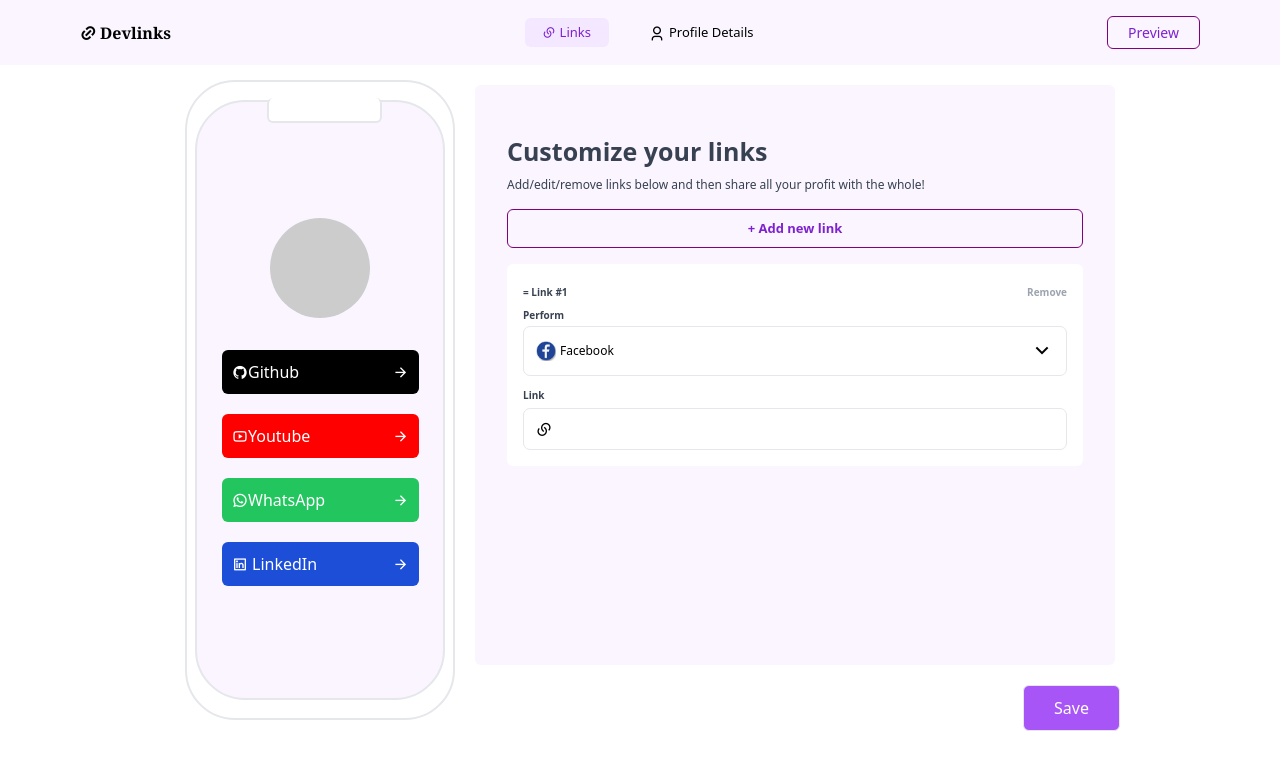
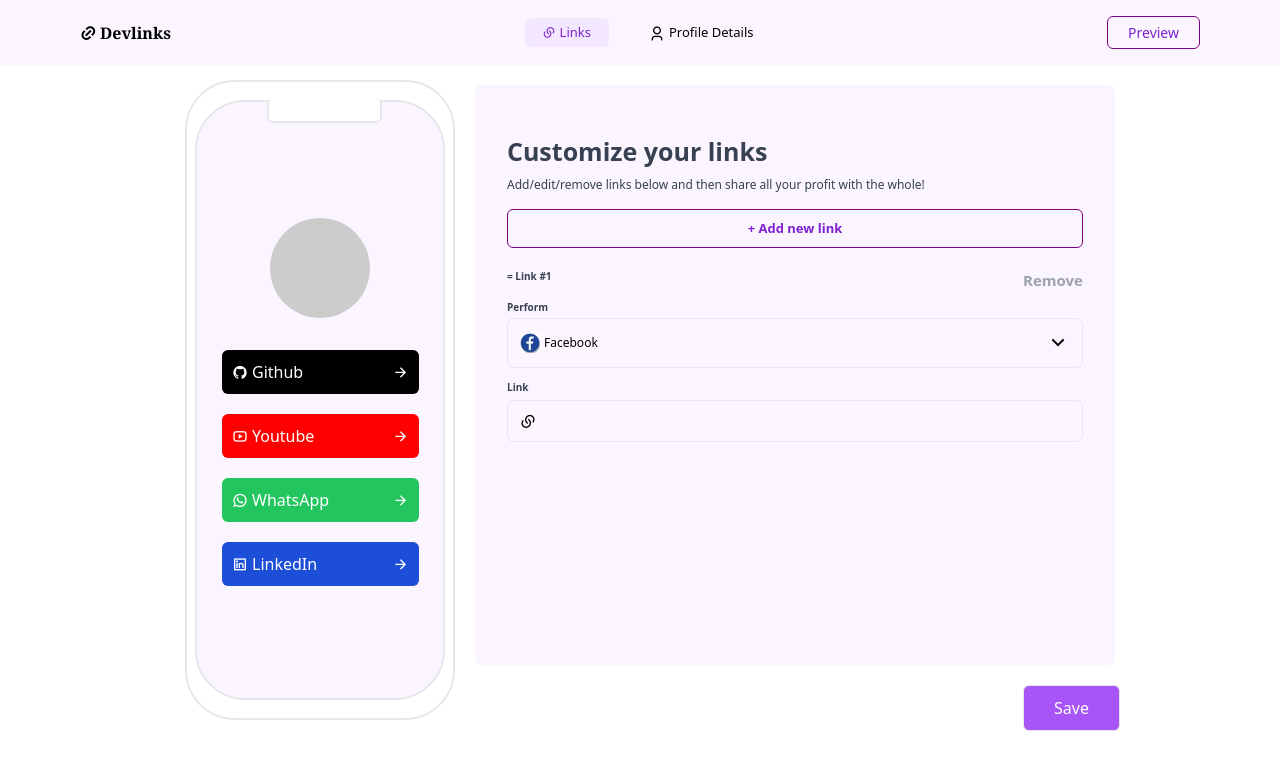
Before and after one commit to Niffer-dev/link-tree, a React (Vite) app: page / in a window 1280 px wide. Both pictures are taken after a click on the button "+ Add new link". Shown: the top 770 px of the page. Built offline with nearby package versions, Linux system fonts and the light colour scheme.

Commit message:
new editss

```diff
--- a/src/components/button/Button.jsx
+++ b/src/components/button/Button.jsx
@@ -1,9 +1,9 @@
 import React from 'react'
 
-const Button = ({saveLinks}) => {
+const Button = ({getInputs}) => {
   return (
     <div className='flex justify-end items-end'>
-      <button onClick={() => saveLinks()} className='flex justify-end items-end px-[30px] py-[10px] mr-[-25px] border rounded-md text-white bg-purple-500'>Save</button>
+      <button onClick={() => getInputs()} className='flex justify-end items-end px-[30px] py-[10px] mr-[-25px] border rounded-md text-white bg-purple-500'>Save</button>
     </div>
   )
 }
--- a/src/components/customizelinks/Customizelinks.jsx
+++ b/src/components/customizelinks/Customizelinks.jsx
@@ -1,115 +1,143 @@
-import React, { useState } from 'react'
-import facebook from '../../assets/facebook.jpeg'
-import instagram from '../../assets/instagram.jpeg'
-import telegram from '../../assets/telegram.jpeg'
-import twitter from '../../assets/facebook.jpeg'
-import linkedin from '../../assets/facebook.jpeg'
-import snapchat from '../../assets/facebook.jpeg'
-import whatsapp from '../../assets/whatsapp.png'
-import youtube from '../../assets/youtube.png'
+import React, { useState } from "react";
+import facebook from "../../assets/facebook.jpeg";
+import instagram from "../../assets/instagram.jpeg";
+import telegram from "../../assets/telegram.jpeg";
+import twitter from "../../assets/facebook.jpeg";
+import linkedin from "../../assets/facebook.jpeg";
+import snapchat from "../../assets/facebook.jpeg";
+import whatsapp from "../../assets/whatsapp.png";
+import youtube from "../../assets/youtube.png";
+
+const Customizelinks = ({ setLinks, links }) => {
+  const [templateDivs, setTemplateDivs] = useState([]);
+  const [linksDropDown, setLinksDropDown] = useState(false);
 
 
+  const [selectedMedia, setSelectedMedia] = useState({
+    logo: facebook,
+    name: "Facebook",
+  });
 
-const Customizelinks = ({setInputValue}) => {
-
-    const [templateDivs, setTemplateDivs] = useState([]);
-    const [linksDropDown, setLinksDropDown] = useState(false)
-    const [selectedMedia, setSelectedMedia] = useState({logo: facebook, name:'Facebook'})
 
   const linksArray = [
     {
       id: 1,
       logo: facebook,
-            name:'Facebook'
+      name: "Facebook",
     },
     {
-            id: 2,logo: instagram, name:'Instagram'},
-        {id: 3,logo: whatsapp, name:'WhatsApp'},
-        {id: 4,logo: telegram, name:'Telegram'},
-        {id: 5,logo: youtube, name:'YouTube'},
-    ]
-
-    const handleCreateTemplateDiv = () => {
-        setTemplateDivs(prevTemplateDivs => [...prevTemplateDivs,
+      id: 2,
+      logo: instagram,
+      name: "Instagram",
+    },
+    {
+      id: 3,
+      logo: whatsapp,
+      name: "WhatsApp"
+    },
+    {
+      id: 4,
+      logo: telegram,
+      name: "Telegram"
+    },
+    {
+      id: 5,
+      logo: youtube,
+      name: "YouTube"
+    },
+  ];
 
 
-        <div key={templateDivs.length} className='bg-white py-[1rem] px-[1rem] rounded-md shadow-gray-500 mb-[20px]'>
+  const removeParent = (event) => {
+    const parentElement =
+      event.target.parentElement.parentElement;
+    parentElement.remove();
+  };
+
+  const handleCreateTemplateDev = () => {
+    setLinks([...links, {
+      linkLogo: '',
+      linkText: ''
+    }])
+  }
+
+
+
+  function updateOdd(value, index, field) {
+    const newLinks = [...links];
+    if (field === 'linkLogo') {
+      newLinks[index].linkLogo = value;
+    } else if (field === 'linkText') {
+      newLinks[index].linkText = value;
+    }
+    setLinks(newLinks);
+  }
+
+  const getInput = () => {
+    links.map(val => {
+      console.log(val);
+    })
+  }
+
+
+
+
+
+  return (
     <div>
-                <div className='flex justify-between text-[10px] py-[5px] text-gray-700 font-bold'>
-                    <h2>= Link #{templateDivs.length + 1}</h2>
-                    <button onClick={removeParent} className='text-gray-400'>Remove</button>
+      <div className="px-[2rem] py-[2rem] w-[100%] h-[580px] m-5 bg-purple-50 rounded-md">
+        <div className="py-[1rem] rounded-md shadow-gray-500">
+          <h2 className="font-bold text-[25px] text-gray-700">Customize your links</h2>
+
+          <p className="text-[12px] pb-[15px] pt-[5px] text-gray-700">Add/edit/remove links below and then share all your profit with the whole!</p>
+
+          <button onClick={handleCreateTemplateDev} className="text-[13px] font-bold text-purple-700 w-[100%] py-[9px] px-[20px] rounded-[6px]" style={{ border: "1px solid purple" }}> {" "}+ Add new link</button>
+        </div>
+
+
+        <div className="container max-h-[390px] overflow-y-auto ">
+          {links.map((odd, index) => (
+            <div key={index} className="pb-[50px] border-black">
+              <div className="flex justify-between text-[10px] py-[5px] text-gray-700 font-bold">
+                <p>= Link #1</p>
+                <button  onClick={removeParent} className="text-gray-400 text-[15px]">Remove</button>
               </div>
 
               <div>
-                    <p className='text-[10px] py-[3px] font-semibold text-gray-700'>Perform</p>
-                    <div className={`relative flex items-center justify-between px-3 py-2 w-[100%] border rounded-[7px]`}>
-                        <div className='flex items-center gap-1'>
-                            <img src={selectedMedia.logo}  className='h-[20px] w-[20px]' alt="" />
-                            <button className='text-[12px] py-[2px] rounded-sm'>{selectedMedia.name}</button>
+                <p className="text-[10px] py-[3px] font-semibold text-gray-700">Perform</p>
+
+                <div className="relative flex items-center justify-between px-3 py-2 w-[100%] border rounded-[7px]">
+
+                  <div className="flex items-center gap-1">
+                    <img src={selectedMedia.logo} className="h-[20px] w-[20px]" alt=""  />
+                    <button className="text-[12px] py-[2px] rounded-sm">{selectedMedia.name}</button>
                   </div>
 
                   <div>
-                            <i onClick={(e) => {
-                                e.stopPropagation();
-                                setLinksDropDown(!linksDropDown)
-                                console.log("hello");
-                            }} className='text-black ' class="ri-arrow-down-s-line cursor-pointer text-2xl"
-                            ></i>
-                            {/* <p className='cursor-pointer'>V</p> */}
-
-                            {
-                                linksDropDown &&
-                                <div className='absolute bg-white border z-10 w-full top-[45px] left-0 py-2 px-3 rounded-[8px]'>
-                                    {
-                                        linksArray.map(link => (
-                                            <div className='flex items-center gap-1'>
-                                                <button onClick={e => setSelectedMedia(link)} className={` flex gap-[7px] border-b border-gray-500 items-center w-[100%] text-[12px] py-[6px] px-[5px] mb-[10px] rounded-sm`}  >
-                                                    <img src={link.logo} className='h-[20px] w-[20px]' />
-                                                    <p>{link.name}</p>
-                                                </button>
-                                            </div>
-                                        ))
-                                    }
-                                </div>
-                            }
+                    <i className="text-black cursor-pointer ri-arrow-down-s-line text-2xl"></i>
                   </div>
                 </div>
               </div>
 
               <div>
-                    <p className=' pt-[12px] pb-[5px] text-[10px] font-semibold text-gray-700'>Link</p>
-                    <div className='flex gap-1 items-center justify-between px-3 py-2 w-[100%] border rounded-[7px]'>
-                        <i class="ri-links-fill"></i>
-                        <input onChange={(e) => setInputValue(e.target.value)} type="text" className='w-[100%] rounded-sm outline-none'/>
+                <p className="pt-[12px] pb-[5px] text-[10px] font-semibold text-gray-700">Link</p>
+
+                  <div className="flex gap-1 items-center justify-between px-3 py-2 w-[100%] border rounded-[7px]">
+                    <i className="ri-links-fill"></i>
+                    <input onChange={(e) => {
+                        const value = e.target.value;
+                        updateOdd(value, index, 'linkText');
+                        }}
+                        type="text"
+                        className="w-[100%] rounded-sm outline-none bg-purple-50 "/>
                   </div>
                 </div>
             </div>
-        </div>
-        ]);
-    };
-
-    const removeParent = (event) => {
-        const parentElement = event.target.parentElement.parentElement.parentElement;
-        parentElement.remove();
-    };
-
-  return (
-    <>
-        <div className='px-[2rem] py-[2rem] w-[100%] h-[580px] m-5 bg-purple-50 rounded-md'>
-            <div className='py-[1rem] rounded-md shadow-gray-500'>
-                <h2 className='font-bold text-[25px] text-gray-700'>Customize your links</h2>
-                <p className='text-[12px] pb-[15px] pt-[5px] text-gray-700'>Add/edit/remove links below and then share all your profit with the whole!</p>
-                <button onClick={handleCreateTemplateDiv} className='text-[13px] font-bold text-purple-700 w-[100%] py-[9px] px-[20px] rounded-[6px]' style={{border: '1px solid purple'}}> + Add new link</button>
-            </div>
-
-            <div className='container max-h-[390px] overflow-y-auto'>
-                {templateDivs.map((templateDiv, index) => (
-                    <div key={index}>{templateDiv}</div>
           ))}
         </div>
       </div>
-    </>
-  )
+    </div>
+  );
 }
 
-export default Customizelinks
+export default Customizelinks;
--- /dev/null
+++ b/src/components/linkbuttons/Linkbuttons.jsx
@@ -0,0 +1,32 @@
+import React from 'react'
+
+const Linkbuttons = () => {
+  return (
+    <div className='mt-[2rem] flex flex-col justify-center items-center text-white'>
+        <div className='flex-col item-center text-center justify-between w-[100%]'>
+
+            <div className='flex justify-between p-[10px] bg-[#000] w-[80%] mx-[25px] rounded-md mb-[20px]'>
+                <button><i class="ri-github-fill text-white mr-1"></i>Github</button>
+                <i class="ri-arrow-right-line text-white"></i>
+            </div>
+
+            <div className='flex justify-between p-[10px] bg-[red] w-[80%] mx-[25px] rounded-md mb-[20px]'>
+                <button><i class="ri-youtube-line mr-1"></i>Youtube</button>
+                <i class="ri-arrow-right-line"></i>
+            </div>
+
+            <div className='flex justify-between p-[10px] bg-green-500 w-[80%] mx-[25px] rounded-md mb-[20px]'>
+                <button><i class="ri-whatsapp-line mr-1"></i>WhatsApp</button>
+                <i class="ri-arrow-right-line"></i>
+            </div>
+
+            <div className='flex justify-between p-[10px] bg-blue-700 w-[80%] mx-[25px] rounded-md'>
+                <button><i class="ri-linkedin-box-line mr-1"></i>LinkedIn</button>
+                <i class="ri-arrow-right-line"></i>
+            </div>
+        </div>
+    </div>
+  )
+}
+
+export default Linkbuttons
--- a/src/components/phonecomponent/Phone.jsx
+++ b/src/components/phonecomponent/Phone.jsx
@@ -1,4 +1,5 @@
 import React from 'react'
+import Linkbuttons from '../linkbuttons/Linkbuttons'
 
 const Phone = () => {
   return (
@@ -12,29 +13,7 @@
                     <div className=' rounded-full bg-[#ccc] mt-[4px] mx-auto h-[100px] w-[100px]'></div>
                 </div>
 
-                <div className='mt-[2rem] flex flex-col justify-center items-center text-white'>
-                    <div className='flex-col item-center text-center justify-between w-[100%]'>
-                        <div className='flex justify-between p-[10px] bg-[#000] w-[80%] mx-[25px] rounded-md mb-[20px]'>
-                            <button className='text-white'><i class="ri-github-fill text-white"></i>Github</button>
-                            <i class="ri-arrow-right-line text-white"></i>
-                        </div>
-
-                        <div className='flex justify-between p-[10px] bg-[red] w-[80%] mx-[25px] rounded-md mb-[20px]'>
-                            <button><i class="ri-youtube-line"></i>Youtube</button>
-                            <i class="ri-arrow-right-line"></i>
-                        </div>
-
-                        <div className='flex justify-between p-[10px] bg-green-500 w-[80%] mx-[25px] rounded-md mb-[20px]'>
-                            <button><i class="ri-whatsapp-line"></i>WhatsApp</button>
-                            <i class="ri-arrow-right-line"></i>
-                        </div>
-
-                        <div className='flex justify-between p-[10px] bg-blue-700 w-[80%] mx-[25px] rounded-md'>
-                            <button><i class="ri-linkedin-box-line mr-1"></i>LinkedIn</button>
-                            <i class="ri-arrow-right-line"></i>
-                        </div>
-                    </div>
-                </div>
+                <Linkbuttons/>
             </div>
         </div>
     </div>
--- /dev/null
+++ b/src/components/testing/Testing.jsx
@@ -0,0 +1,71 @@
+import React, { useState } from 'react';
+
+const Testing = () => {
+  const [links, setLinks] = useState([]);
+
+  const handleAddBetDiv = () => {
+    setLinks([...links, { linkLogo: '', linkText: '', payout: 0 }]);
+  };
+
+  function getInputs() {
+    links.map(val => {
+      console.log(val);
+    });
+  }
+
+  function updateOdd(value, index, field) {
+    const newLinks = [...links];
+    if (field === 'linkLogo') {
+      newLinks[index].linkLogo = value;
+    } else if (field === 'linkText') {
+      newLinks[index].linkText = value;
+    }
+    setLinks(newLinks);
+  }
+
+  return (
+    <div>
+      {links.map((odd, index) => (
+        <div key={index}>
+          <div className="flex justify-between text-[10px] py-[5px] text-gray-700 font-bold">
+            <button className="text-gray-400">Remove</button>
+          </div>
+
+          <div>
+            <p className="text-[10px] py-[3px] font-semibold text-gray-700">Perform</p>
+            <div className="relative flex items-center justify-between px-3 py-2 w-[100%] border rounded-[7px]">
+              <div className="flex items-center gap-1">
+                <img src='' className="h-[20px] w-[20px]" alt="" />
+                <button className="text-[12px] py-[2px] rounded-sm">Facebook</button>
+              </div>
+
+              <div>
+                <i className="text-black cursor-pointer ri-arrow-down-s-line text-2xl"></i>
+                {/* <p className='cursor-pointer'>V</p> */}
+              </div>
+            </div>
+          </div>
+
+            <div>
+                <p className="pt-[12px] pb-[5px] text-[10px] font-semibold text-gray-700">Link</p>
+
+                <div className="flex gap-1 items-center justify-between px-3 py-2 w-[100%] border rounded-[7px]">
+                    <i className="ri-links-fill"></i>
+                    <input onChange={(e) => {
+                        const value = e.target.value;
+                        updateOdd(value, index, 'linkText');
+                        }}
+                        type="text"
+                        className="w-[100%] rounded-sm outline-none"/>
+                </div>
+            </div>
+        </div>
+      ))}
+
+      <button className='block' onClick={handleAddBetDiv}><i className="fa-solid fa-circle-plus"></i>MORE BETS</button>
+      <button onClick={getInputs}>click</button>
+    </div>
+  );
+};
+
+export default Testing;
--- a/src/pages/home/Home.jsx
+++ b/src/pages/home/Home.jsx
@@ -2,6 +2,7 @@
 import Phone from '../../components/phonecomponent/Phone';
 import Customizelinks from '../../components/customizelinks/Customizelinks';
 import Button from '../../components/button/Button';
+import Testing from '../../components/testing/Testing';
 
 const Home = () => {
     const [number, setNumber] = useState(0);
@@ -9,8 +10,12 @@
     const [inputValue, setInputValue] = useState('')
 
 
-    const saveLinks = () => {
-      console.log(inputValue)
+    const [links, setLinks] = useState([]);
+
+    function getInputs() {
+      links.map(val => {
+        console.log(val);
+      });
     }
 
   return (
@@ -18,9 +23,9 @@
       <Phone />
 
       <div className='flex-col w-[50%]'>
-        <Customizelinks setInputValue={setInputValue} />
+        <Customizelinks links={links} setLinks={setLinks}/>
 
-        <Button saveLinks={saveLinks}/>
+        <Button getInputs={getInputs}/>
       </div>
 
     </div>
```
Lines whose indentation alone changed are shown as unchanged.
